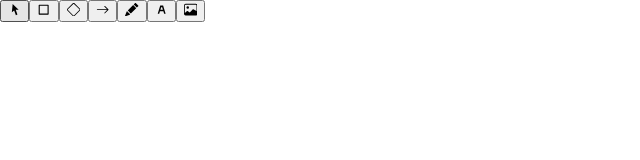
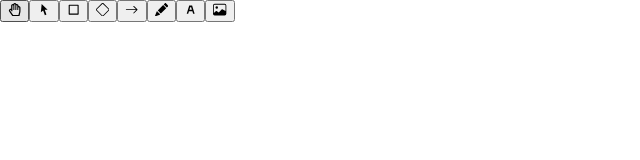
Before and after one commit to benzend/drawing-app, a React (Create React App) app: page / in a window 1280 px wide. Shown: the top 160 px of the page, without its empty margins (0-640 px from the left). Built offline with nearby package versions, Linux system fonts and the light colour scheme.

Commit message:
feat[toolnav]: add hand

```diff
--- a/src/Root.tsx
+++ b/src/Root.tsx
@@ -3,11 +3,13 @@ import { RiCursorFill } from 'react-icons/ri';
 import { BiSquare } from 'react-icons/bi';
 import { BsArrowRight, BsDiamond, BsFillPencilFill, BsImage } from 'react-icons/bs';
 import { ImTextColor } from 'react-icons/im';
+import { FaRegHandPaper } from 'react-icons/fa';
 
 export const Root = () => {
   return (
     <main>
       <nav className="toolnav flex flex-row gap-1 p-2 fixed top-2 mx-auto inset-x-0 w-min shadow rounded-lg">
+        <button className="hand rounded h-10 w-10 flex items-center justify-center"><FaRegHandPaper /></button>
         <button className="select rounded h-10 w-10 flex items-center justify-center"><RiCursorFill /></button>
         <button className="square rounded h-10 w-10 flex items-center justify-center"><BiSquare /></button>
         <button className="diamond rounded h-10 w-10 flex items-center justify-center"><BsDiamond /></button>
```
